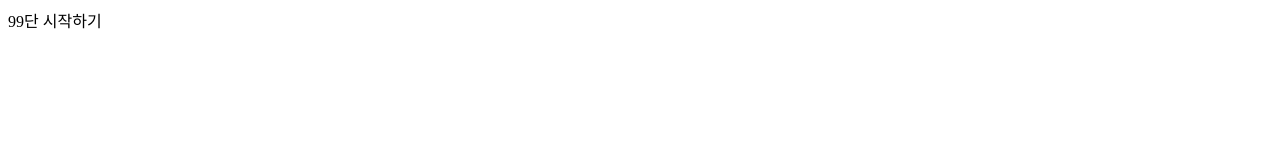
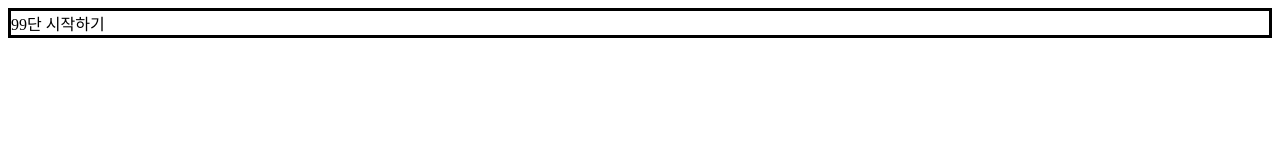
Before and after one commit to lhs9275/multiplication-tableshelper, a plain HTML site: page index.html in a window 1280 px wide. Drawn offline with Linux system fonts and the light colour scheme.

Commit message:
Update index.html

```diff
--- a/index.html
+++ b/index.html
@@ -5,6 +5,11 @@
     <title>99</title>
 </head>
 <body>
+    <style>
+        div{
+        border-style: solid;
+        }
+    </style>
     <div onclick="x()">99단 시작하기 </div>
 
 
```
